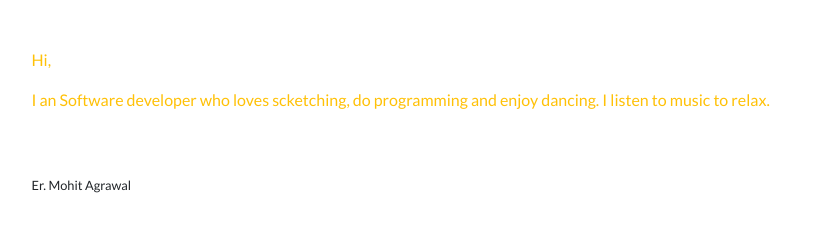
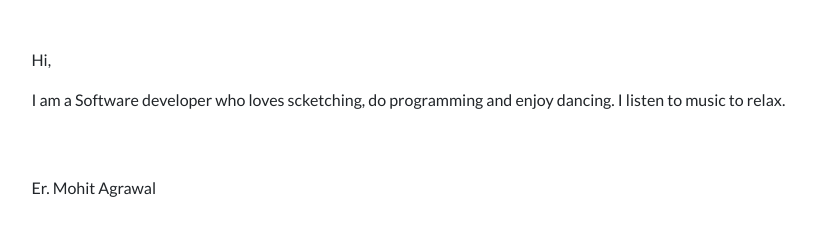
Before and after one commit to 08euccs014/08euccs014.github.io, a plain HTML site: page index.html in a window 1280 px wide. Shown: the whole page, without its empty margins (146-962 px from the left). Drawn offline with nearby package versions, Linux system fonts and the light colour scheme.

Commit message:
Update index.html

```diff
--- a/index.html
+++ b/index.html
@@ -26,22 +26,21 @@
 	<section class="col-md-10">
 
 		<div class="row my-5">
-			<div class="text-warning">
+			<div>
 				<p>
 					Hi,
 				</p>
         <p>
-          I an Software developer who loves scketching, do programming and enjoy dancing. I listen to music to relax.
+          I am a Software developer who loves scketching, do programming and enjoy dancing. I listen to music to relax.
         </p>
 			</div>
 		</div>
 
 		<div class="row my-5 d-flex justify-content-between">
 
-			<small>
+
         Er. Mohit Agrawal
 
-      </small>
 		</div>
 	</section>
 
```
